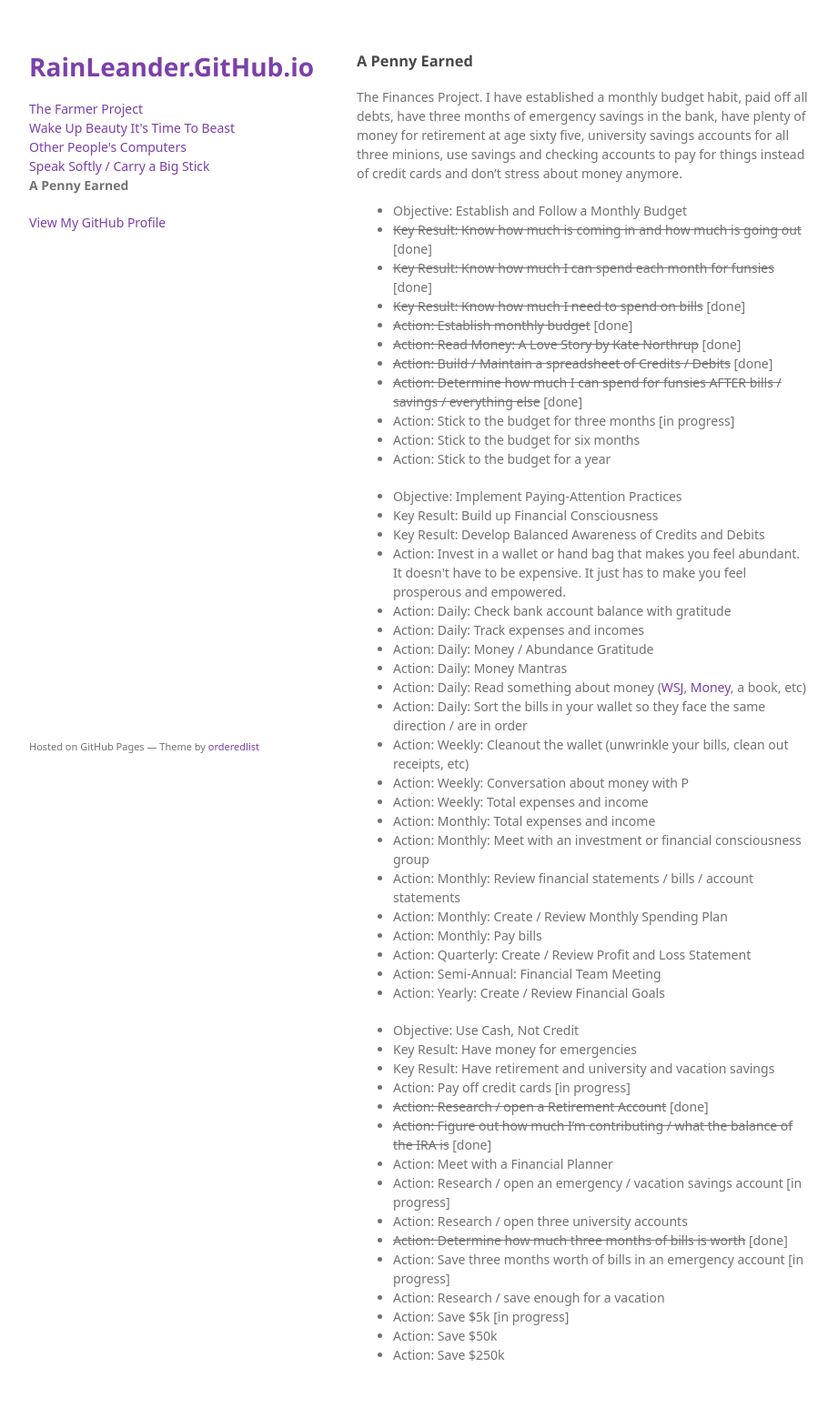
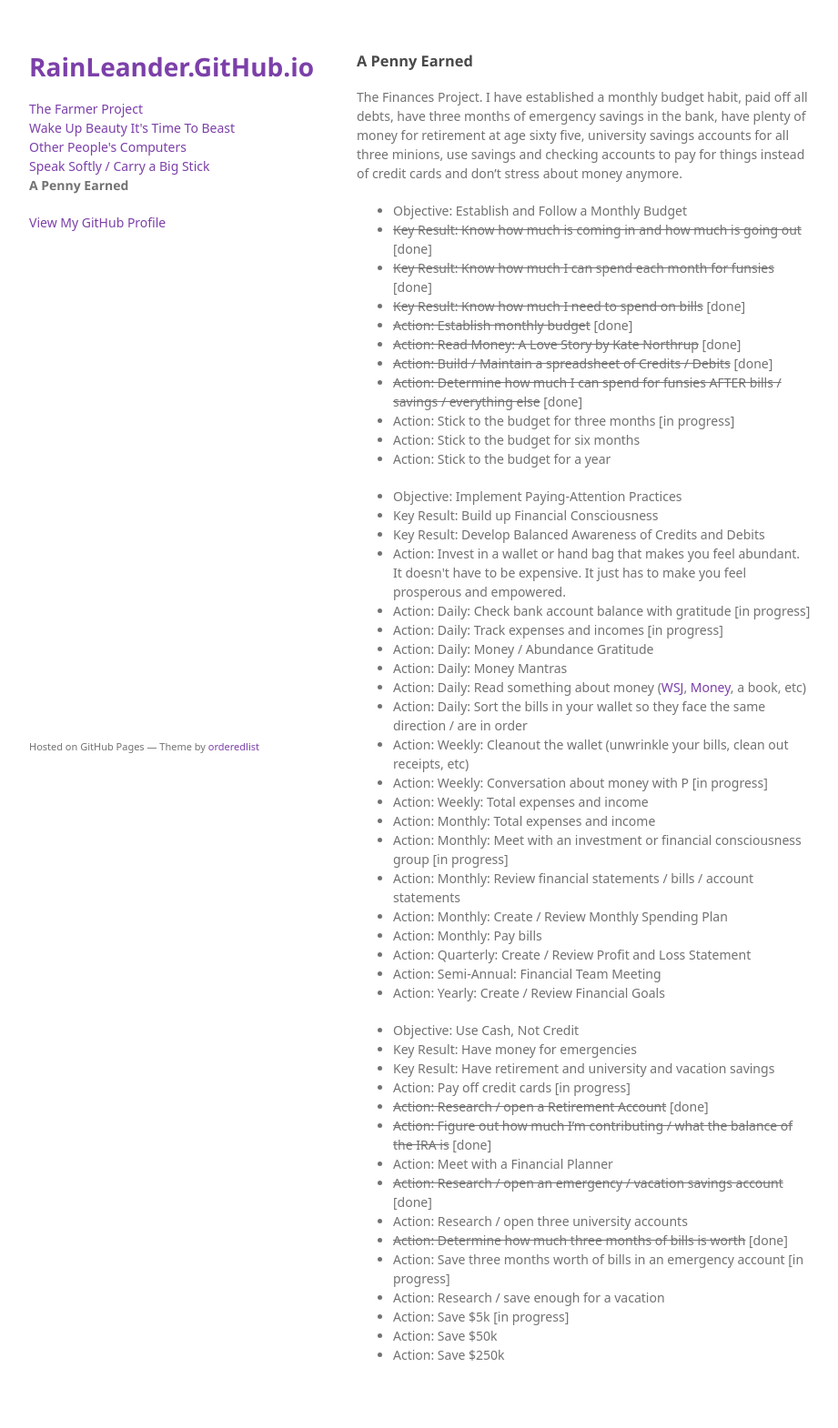
Before and after one commit to rainleander/rainleander.github.io, a Jekyll site: the page a-penny-earned.html, which Jekyll copies as it is, in a window 1280 px wide. Shown: the whole page at 91% size, without its empty margins (178-1099 px from the left). Built offline with Jekyll 4.4.1, drawn with Linux system fonts in a browser that asks for light colours; some web fonts are replaced.

Commit message:
Update a-penny-earned.html

```diff
--- a/a-penny-earned.html
+++ b/a-penny-earned.html
@@ -46,17 +46,17 @@
         <li>Key Result: Build up Financial Consciousness</li>
         <li>Key Result: Develop Balanced Awareness of Credits and Debits</li>
         <li>Action: Invest in a wallet or hand bag that makes you feel abundant. It doesn't have to be expensive. It just has to make you feel prosperous and empowered.</li>
-        <li>Action: Daily: Check bank account balance with gratitude</li>
-        <li>Action: Daily: Track expenses and incomes</li>
+        <li>Action: Daily: Check bank account balance with gratitude [in progress]</li>
+        <li>Action: Daily: Track expenses and incomes [in progress]</li>
         <li>Action: Daily: Money / Abundance Gratitude</li>
         <li>Action: Daily: Money Mantras</li>
         <li>Action: Daily: Read something about money (<a href="https://www.wsj.com/">WSJ</a>, <a href="https://money.com/">Money</a>, a book, etc)</li>
         <li>Action: Daily: Sort the bills in your wallet so they face the same direction / are in order</li>
         <li>Action: Weekly: Cleanout the wallet (unwrinkle your bills, clean out receipts, etc)</li>
-        <li>Action: Weekly: Conversation about money with P</li>
+        <li>Action: Weekly: Conversation about money with P [in progress]</li>
         <li>Action: Weekly: Total expenses and income</li>
         <li>Action: Monthly: Total expenses and income</li>
-        <li>Action: Monthly: Meet with an investment or financial consciousness group</li>
+        <li>Action: Monthly: Meet with an investment or financial consciousness group [in progress]</li>
         <li>Action: Monthly: Review financial statements / bills / account statements</li>
         <li>Action: Monthly: Create / Review Monthly Spending Plan</li>
         <li>Action: Monthly: Pay bills</li>
@@ -71,7 +71,7 @@
         <li><strike>Action: Research / open a Retirement Account</strike> [done]</li>
         <li><strike>Action: Figure out how much I’m contributing / what the balance of the IRA is</strike> [done]</li>
         <li>Action: Meet with a Financial Planner</li>
-        <li>Action: Research / open an emergency / vacation savings account [in progress]</li>
+        <li><strike>Action: Research / open an emergency / vacation savings account</strike> [done]</li>
         <li>Action: Research / open three university accounts</li>
         <li><strike>Action: Determine how much three months of bills is worth</strike> [done]</li>
         <li>Action: Save three months worth of bills in an emergency account [in progress]</li>
```
